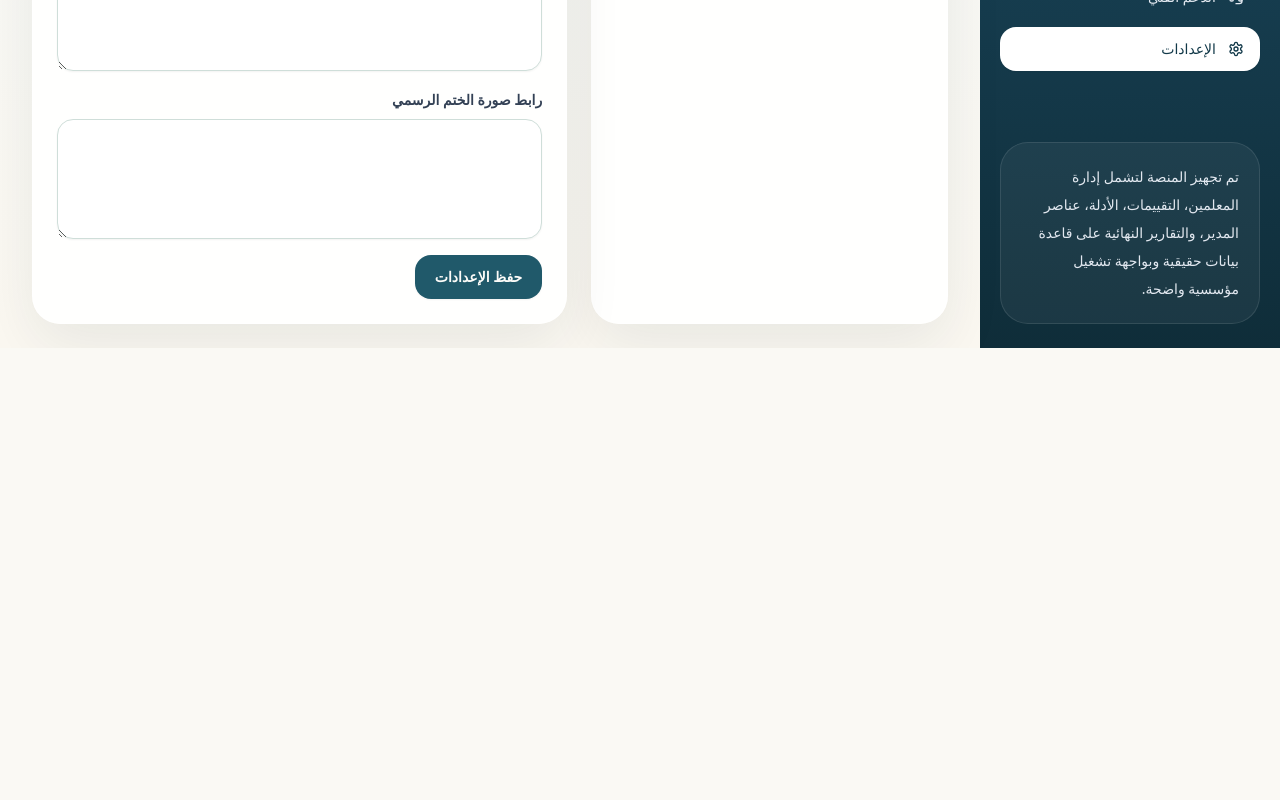
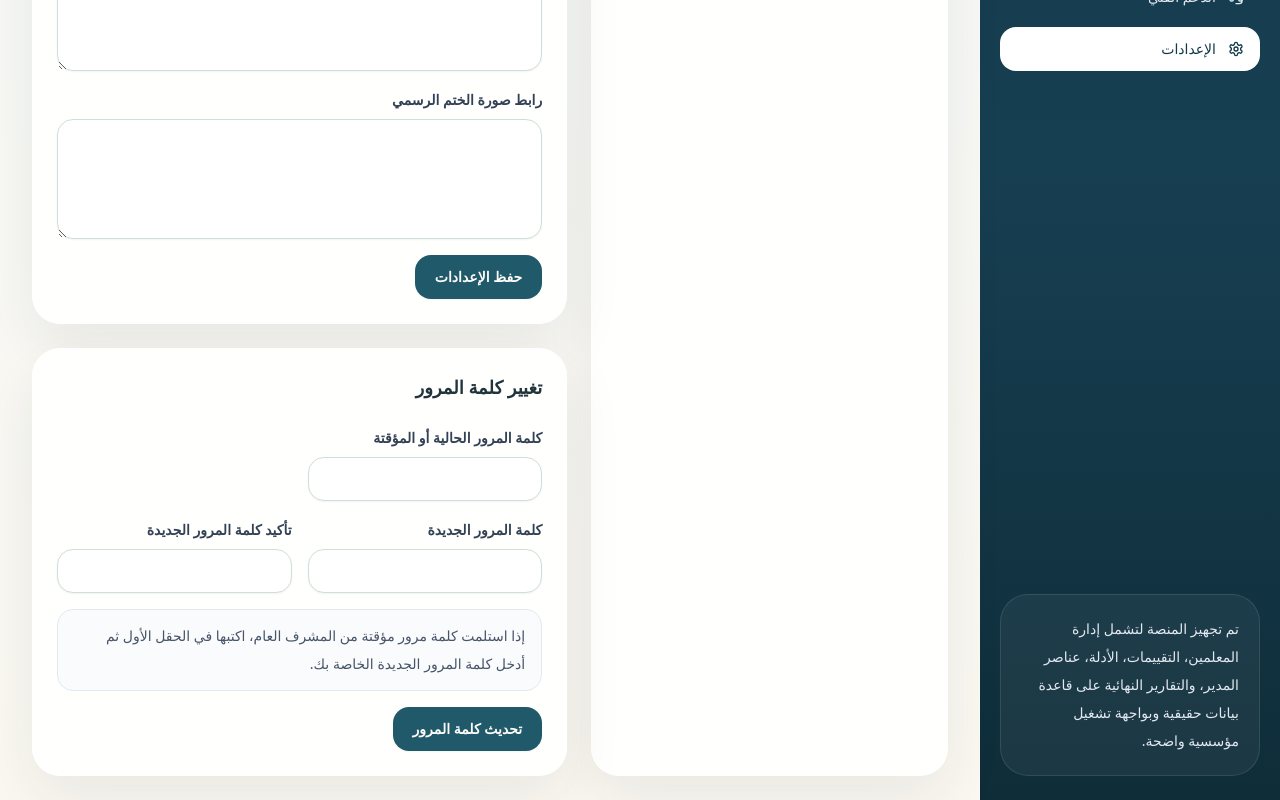
Before and after one commit to ayashi123/enjaz-app, a Next.js app: page /dashboard/settings in a window 1280 px wide. Shown: the part 531-1331 px from the top of the page. Before the commit the page ends 879 px from the top, so only its background shows below. Built offline with nearby package versions, Linux system fonts and the light colour scheme; no server answers; the database is empty; sample sign-in values are in the browser's storage.

Commit message:
Allow users to change password from settings

```diff
--- /dev/null
+++ b/app/api/settings/password/route.ts
@@ -0,0 +1,43 @@
+import bcrypt from "bcryptjs";
+import { NextResponse } from "next/server";
+import { handleApiError } from "@/lib/api-errors";
+import { prisma } from "@/lib/db";
+import { requireApiSession } from "@/lib/session";
+import { changePasswordSchema } from "@/lib/validations/settings";
+
+export async function PATCH(request: Request) {
+  try {
+    const session = await requireApiSession();
+    const body = await request.json();
+    const parsed = changePasswordSchema.safeParse(body);
+
+    if (!parsed.success) {
+      return NextResponse.json({ message: "بيانات تغيير كلمة المرور غير مكتملة." }, { status: 400 });
+    }
+
+    const user = await prisma.user.findUnique({
+      where: { id: session.user.id },
+      select: { passwordHash: true },
+    });
+
+    if (!user) {
+      return NextResponse.json({ message: "لم يتم العثور على الحساب." }, { status: 404 });
+    }
+
+    const isValid = await bcrypt.compare(parsed.data.currentPassword, user.passwordHash);
+    if (!isValid) {
+      return NextResponse.json({ message: "كلمة المرور الحالية أو المؤقتة غير صحيحة." }, { status: 400 });
+    }
+
+    const passwordHash = await bcrypt.hash(parsed.data.newPassword, 12);
+
+    await prisma.user.update({
+      where: { id: session.user.id },
+      data: { passwordHash },
+    });
+
+    return NextResponse.json({ success: true });
+  } catch (error) {
+    return handleApiError(error, "تعذر تغيير كلمة المرور.");
+  }
+}
--- a/components/settings/settings-form.tsx
+++ b/components/settings/settings-form.tsx
@@ -24,11 +24,19 @@ export function SettingsForm({
   const [managerSignatureImage, setManagerSignatureImage] = useState(settings?.managerSignatureImage || "");
   const [officialStampImage, setOfficialStampImage] = useState(settings?.officialStampImage || "");
   const [printHeader, setPrintHeader] = useState(settings?.printHeader || user?.schoolName || "");
+  const [currentPassword, setCurrentPassword] = useState("");
+  const [newPassword, setNewPassword] = useState("");
+  const [confirmPassword, setConfirmPassword] = useState("");
   const [isSaving, setIsSaving] = useState(false);
+  const [isChangingPassword, setIsChangingPassword] = useState(false);
+  const [settingsMessage, setSettingsMessage] = useState<string | null>(null);
+  const [passwordMessage, setPasswordMessage] = useState<string | null>(null);
 
   async function save() {
     setIsSaving(true);
-    await fetch("/api/settings", {
+    setSettingsMessage(null);
+
+    const response = await fetch("/api/settings", {
       method: "PATCH",
       headers: { "Content-Type": "application/json" },
       body: JSON.stringify({
@@ -38,8 +46,44 @@ export function SettingsForm({
         printHeader,
       }),
     });
+
     setIsSaving(false);
+
+    if (!response.ok) {
+      setSettingsMessage("تعذر حفظ الإعدادات.");
+      return;
+    }
+
+    setSettingsMessage("تم حفظ الإعدادات بنجاح.");
     router.refresh();
+  }
+
+  async function changePassword() {
+    setIsChangingPassword(true);
+    setPasswordMessage(null);
+
+    const response = await fetch("/api/settings/password", {
+      method: "PATCH",
+      headers: { "Content-Type": "application/json" },
+      body: JSON.stringify({
+        currentPassword,
+        newPassword,
+        confirmPassword,
+      }),
+    });
+
+    const result = await response.json().catch(() => ({}));
+    setIsChangingPassword(false);
+
+    if (!response.ok) {
+      setPasswordMessage(result.message || "تعذر تغيير كلمة المرور.");
+      return;
+    }
+
+    setCurrentPassword("");
+    setNewPassword("");
+    setConfirmPassword("");
+    setPasswordMessage("تم تغيير كلمة المرور بنجاح.");
   }
 
   return (
@@ -56,6 +100,7 @@ export function SettingsForm({
         </CardContent>
       </Card>
 
+      <div className="grid gap-6">
         <Card className="border-white/80 bg-white/90 shadow-soft">
           <CardHeader>
             <CardTitle>هوية الطباعة والعناصر الرسمية</CardTitle>
@@ -77,13 +122,42 @@ export function SettingsForm({
                 <Textarea value={officialStampImage} onChange={(event) => setOfficialStampImage(event.target.value)} />
               </Field>
             </div>
+            {settingsMessage ? <div className="md:col-span-2 rounded-2xl border border-[#d7e6db] bg-[#f6fbf7] px-4 py-3 text-sm font-medium text-[#15445a]">{settingsMessage}</div> : null}
             <div className="md:col-span-2">
               <Button onClick={save} disabled={isSaving}>
-              {isSaving ? "جاري حفظ الإعدادات..." : "حفظ الإعدادات"}
+                {isSaving ? "جار حفظ الإعدادات..." : "حفظ الإعدادات"}
               </Button>
             </div>
           </CardContent>
         </Card>
+
+        <Card className="border-white/80 bg-white/90 shadow-soft">
+          <CardHeader>
+            <CardTitle>تغيير كلمة المرور</CardTitle>
+          </CardHeader>
+          <CardContent className="grid gap-4 md:grid-cols-2">
+            <Field label="كلمة المرور الحالية أو المؤقتة">
+              <Input type="password" value={currentPassword} onChange={(event) => setCurrentPassword(event.target.value)} />
+            </Field>
+            <div />
+            <Field label="كلمة المرور الجديدة">
+              <Input type="password" value={newPassword} onChange={(event) => setNewPassword(event.target.value)} />
+            </Field>
+            <Field label="تأكيد كلمة المرور الجديدة">
+              <Input type="password" value={confirmPassword} onChange={(event) => setConfirmPassword(event.target.value)} />
+            </Field>
+            <div className="md:col-span-2 rounded-2xl border border-slate-200 bg-slate-50/70 px-4 py-3 text-sm leading-7 text-slate-600">
+              إذا استلمت كلمة مرور مؤقتة من المشرف العام، اكتبها في الحقل الأول ثم أدخل كلمة المرور الجديدة الخاصة بك.
+            </div>
+            {passwordMessage ? <div className="md:col-span-2 rounded-2xl border border-[#d7e6db] bg-[#f6fbf7] px-4 py-3 text-sm font-medium text-[#15445a]">{passwordMessage}</div> : null}
+            <div className="md:col-span-2">
+              <Button onClick={changePassword} disabled={isChangingPassword}>
+                {isChangingPassword ? "جار تحديث كلمة المرور..." : "تحديث كلمة المرور"}
+              </Button>
+            </div>
+          </CardContent>
+        </Card>
+      </div>
     </div>
   );
 }
--- a/lib/validations/settings.ts
+++ b/lib/validations/settings.ts
@@ -8,3 +8,16 @@ export const settingsSchema = z.object({
 });
 
 export type SettingsInput = z.infer<typeof settingsSchema>;
+
+export const changePasswordSchema = z
+  .object({
+    currentPassword: z.string().min(6, "أدخل كلمة المرور الحالية أو المؤقتة."),
+    newPassword: z.string().min(8, "يجب أن تكون كلمة المرور الجديدة 8 أحرف على الأقل."),
+    confirmPassword: z.string().min(8, "أعد كتابة كلمة المرور الجديدة."),
+  })
+  .refine((data) => data.newPassword === data.confirmPassword, {
+    message: "تأكيد كلمة المرور غير مطابق.",
+    path: ["confirmPassword"],
+  });
+
+export type ChangePasswordInput = z.infer<typeof changePasswordSchema>;
```
Lines whose indentation alone changed are shown as unchanged.
